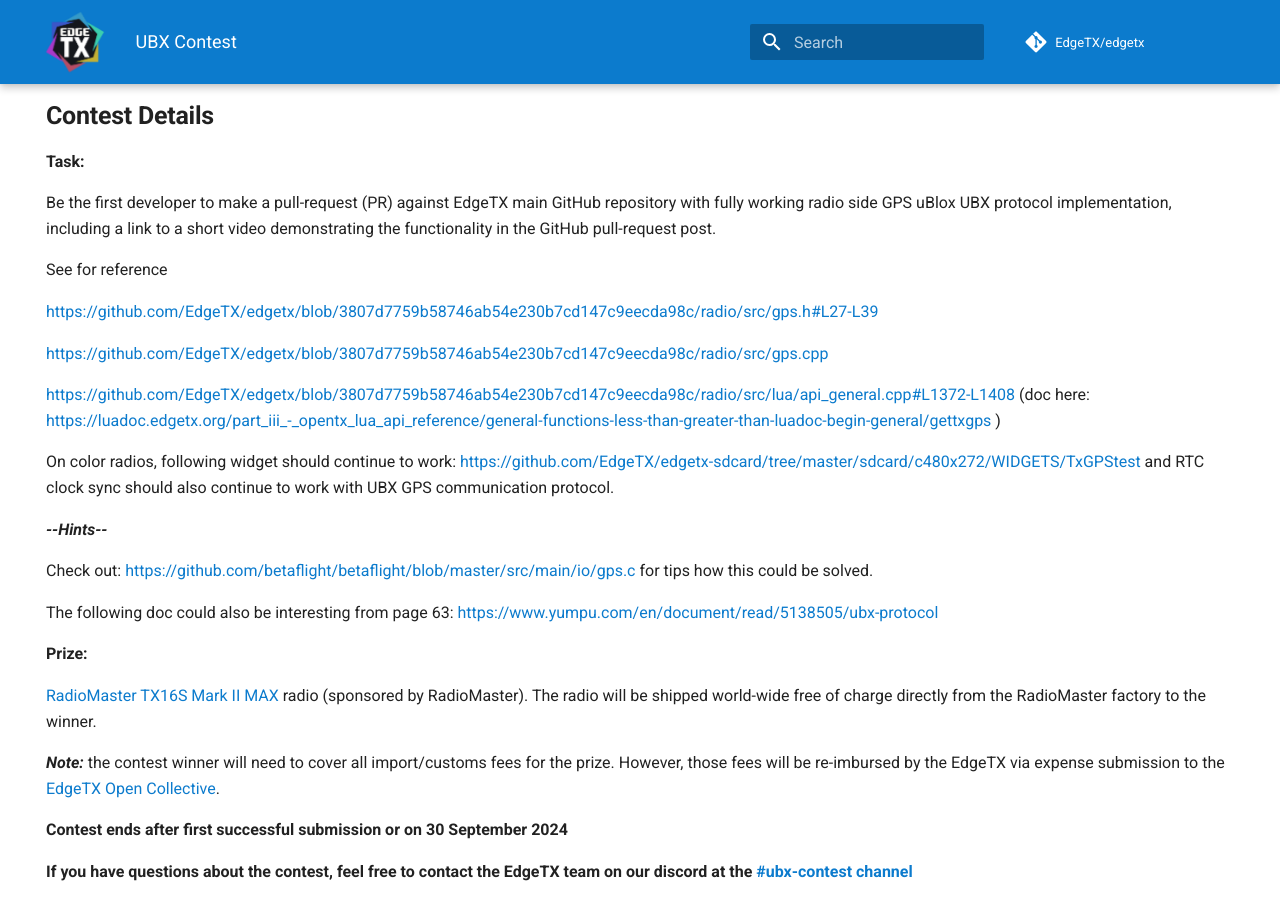
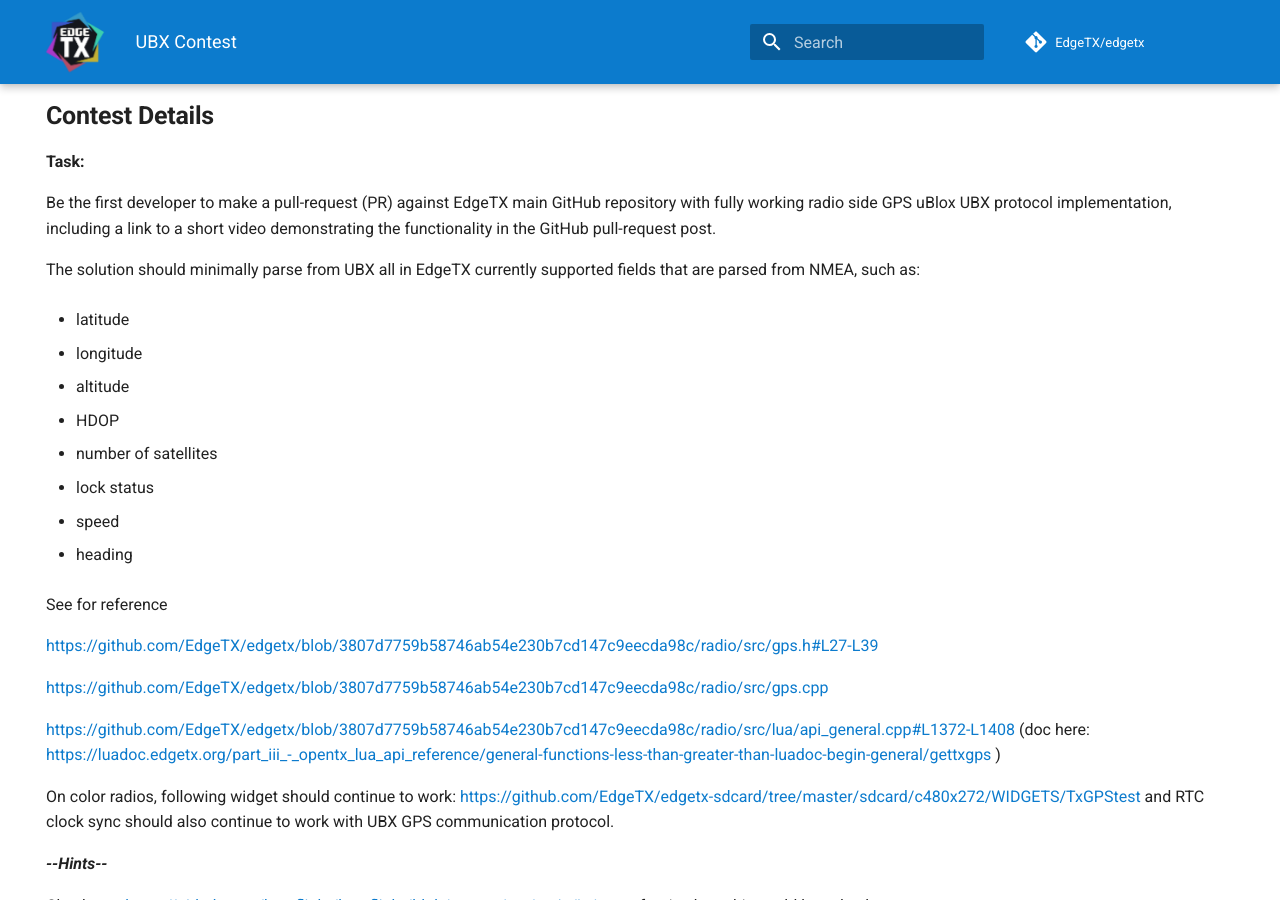
Before and after one commit to EdgeTX/edgetx.github.io, an MkDocs documentation site: the page built from docs/contest_ubx.md, in a window 1280 px wide and 900 px high, scrolled down 915 px. Built offline with MkDocs 1.6.1 and Material for MkDocs 9.7.7, drawn with Linux system fonts in a browser that asks for light colours; comment, search, counter and statistics services are not loaded.

Commit message:
Update contest_ubx.md

```diff
--- a/docs/contest_ubx.md
+++ b/docs/contest_ubx.md
@@ -15,6 +15,24 @@
 **Task:**
 
 Be the first developer to make a pull-request (PR) against EdgeTX main GitHub repository with fully working radio side GPS uBlox UBX protocol implementation, including a link to a short video demonstrating the functionality in the GitHub pull-request post.
+
+The solution should minimally parse from UBX all in EdgeTX currently supported fields that are parsed from NMEA, such as:
+
+* latitude
+
+* longitude
+
+* altitude
+
+* HDOP
+
+* number of satellites
+
+* lock status
+
+* speed
+
+* heading
 
 See for reference
 
```
